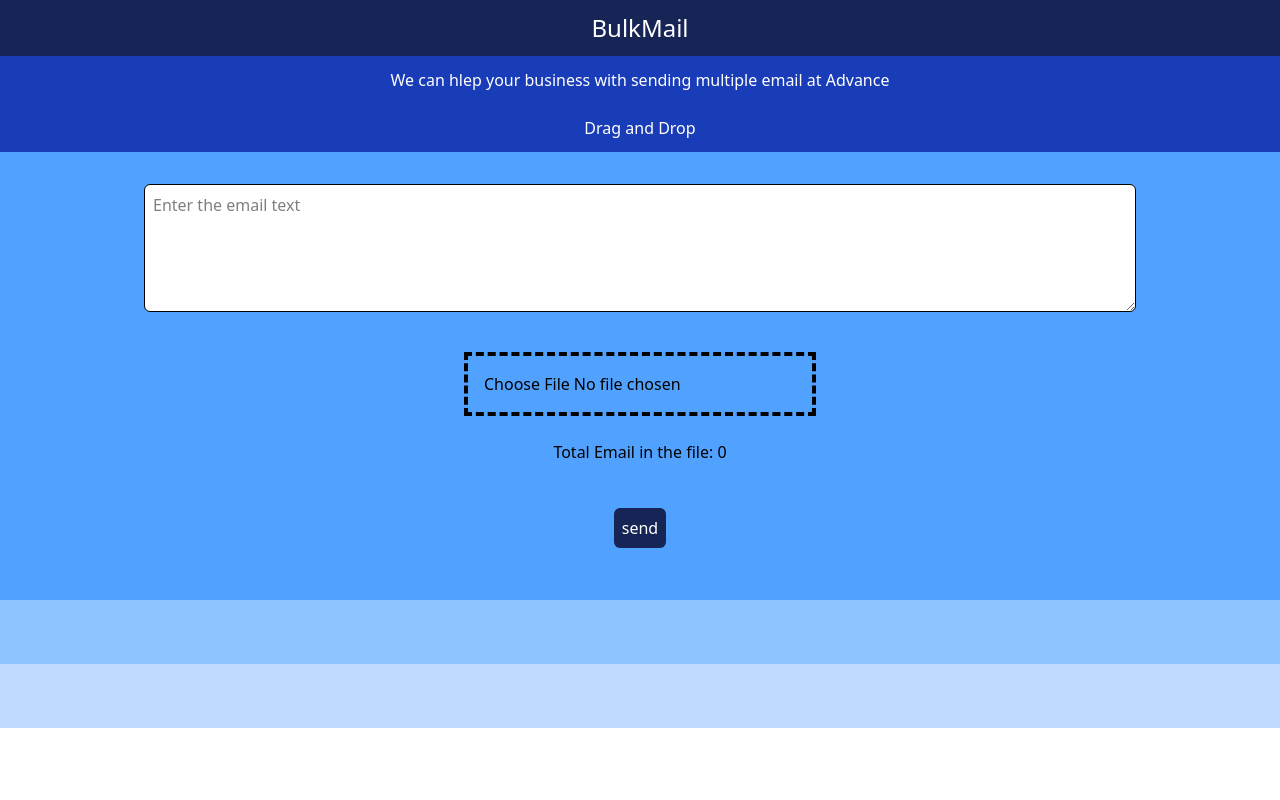
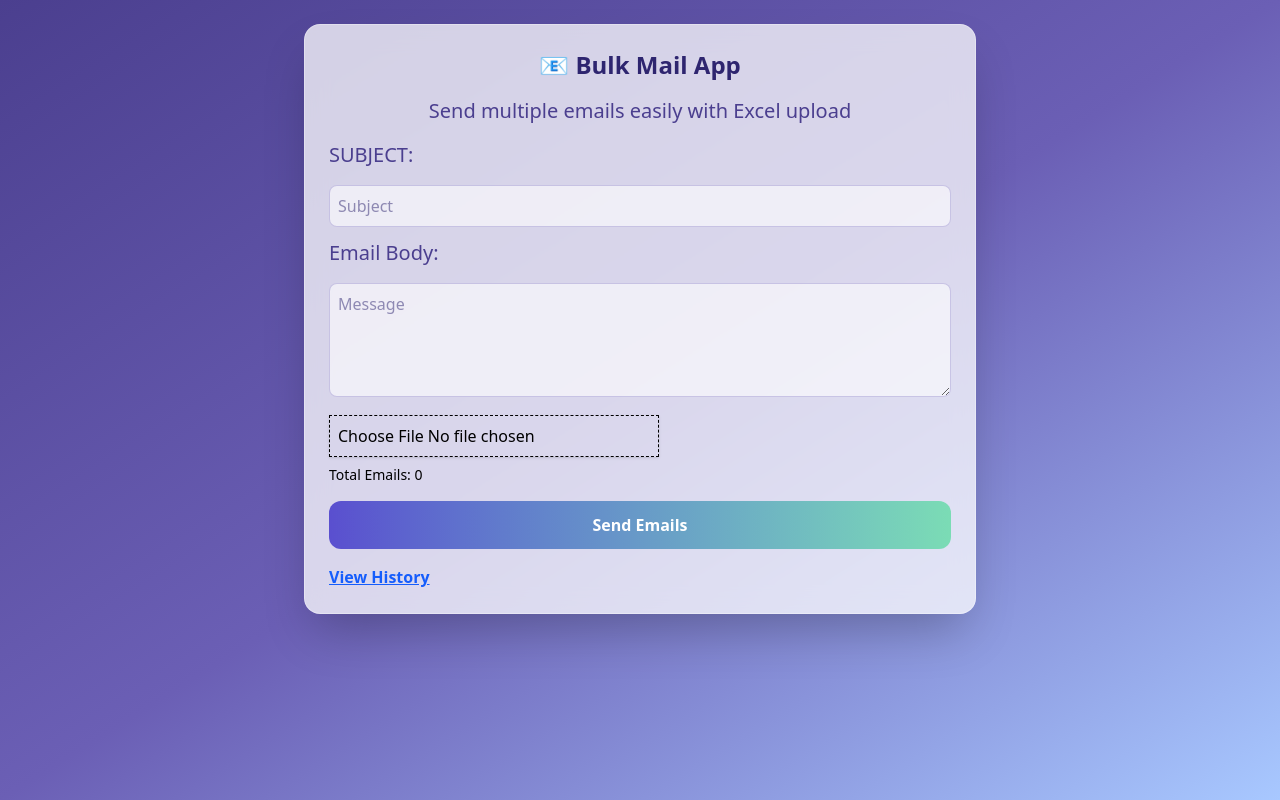
Before and after one commit to kElsana/Bulkmail-website, a React app in the folder frontend/: page / in a window 1280 px wide. Built offline with nearby package versions, Linux system fonts and the light colour scheme; the HTML template or start-up script is replaced by a standard one.

Commit message:
final updated pro

```diff
--- a/frontend/src/App.jsx
+++ b/frontend/src/App.jsx
@@ -6,83 +6,116 @@ import axios from 'axios'
 import * as XLSX from 'xlsx'
 
 function App() {
+
+const [subject, setSubject] = useState("")
   const [msg, setMsg] = useState("")
-  const [status, setStatus] = useState(false)
-  const [EmailList, setEmailList] = useState([])
+  const [emails, setEmails] = useState([])
+  const [loading, setLoading] = useState(false)
+  const [result, setResult] = useState(null)
+  const [history, setHistory] = useState([])
+  const [showHistory, setShowHistory] = useState(false)
 
-  function handleMsg(evt){
-    setMsg(evt.target.value)
+  const API = import.meta.env.VITE_API_URL
+
+  function handleFile(e) {
+    const reader = new FileReader()
+    reader.onload = ev => {
+      const workbook = XLSX.read(ev.target.result, { type: "binary" })
+      const sheet = workbook.Sheets[workbook.SheetNames[0]]
+      const data = XLSX.utils.sheet_to_json(sheet, { header: "A" })
+      setEmails(data.map(d => d.A))
+    }
+    reader.readAsBinaryString(e.target.files[0])
   }
 
-  function handlefile(evt){
-    const file = evt.target.files[0]
-    console.log(file)
-
-    const reader = new FileReader();
-    reader.onload =function(e){
-      const data = e.target.result
-      const workbook = XLSX.read(data, {type:'binary'})
-      const sheetName=workbook.SheetNames[0]
-      const worksheet=workbook.Sheets[sheetName]
-      const emaillist = XLSX.utils.sheet_to_json(worksheet, { header: "A" })
-
-      const totalemail = emaillist.map((item) => {
-        return item.A
-      })
-      setEmailList(totalemail)
-      console.log(totalemail)
-    }
-     reader.readAsBinaryString(file);
+  function send() {
+    setLoading(true)
+    axios.post(`${API}/sendemail`, {
+      subject,
+      msg,
+      EmailList: emails
+    }).then(res => {
+      setResult(res.data)
+      setLoading(false)
+    })
   }
 
-  function send(){
-    setStatus(true)
-    axios.post("https://bulkmail-website-4.onrender.com/sendemail",{msg:msg,EmailList:EmailList})
-    .then((data)=>{
-      if(data.data === true){
-        alert("Email Sent Successfully")
-        setStatus(false)
-      }else{
-        alert("Failed to sent email")
-      }
+  function loadHistory() {
+    axios.get(`${API}/history`).then(res => {
+      setHistory(res.data)
+      setShowHistory(true)
     })
   }
 
   return (
     <>
-       <div>
-        <div className='bg-blue-950 text-white text-center '>
-          <h1 className='text-2xl font-medium px-5 py-3'>BulkMail</h1>
+
+     <div className="min-h-screen bg-gradient-to-br from-[#4b3f8f] via-[#6b5fb5] to-[#a8c8ff] p-6">
+      <div className="max-w-2xl mx-auto rounded-2xl
+            bg-white/75 backdrop-blur-md
+            shadow-2xl border border-white/30 p-6">
+        <h1 className="text-2xl text-[#2e256f] font-bold text-center mb-4">📧 Bulk Mail App</h1>
+        <p className="text-xl text-[#4b3f8f] font-medium text-center mb-4">Send multiple emails easily with Excel upload</p>
+        <p className="text-xl text-[#4b3f8f] font-medium mb-4">SUBJECT:</p>
+
+        <input
+          className="w-full  mb-3 rounded-lg border border-[#6b5fb5]/30 bg-white/60 p-2 text-[#2e256f] focus:outline-none focus:ring-2 focus:ring-[#6b5fb5]"
+          placeholder="Subject"
+          value={subject}
+          onChange={e => setSubject(e.target.value)}
+        />
+
+        <p className="text-xl text-[#4b3f8f] font-medium mb-4">Email Body:</p>
+        <textarea
+          className="w-full mb-3 rounded-lg border border-[#6b5fb5]/30
+         bg-white/60 p-2 text-[#2e256f]
+         focus:outline-none focus:ring-2 focus:ring-[#6b5fb5]"
+          rows="4"
+          placeholder="Message"
+          value={msg}
+          onChange={e => setMsg(e.target.value)}
+        />
+
+        <input type="file" onChange={handleFile} className="mb-2 border border-dashed p-2 shadow" />
+        <p className="text-sm">Total Emails: {emails.length}</p>
+
+        <button
+          disabled={loading}
+          onClick={send}
+          className="w-full mt-4 py-3 rounded-xl font-semibold text-white bg-gradient-to-r from-[#5a4fcf] to-[#7bdcb5] hover:scale-[1.02] transition"
+        >
+          {loading ? "Sending..." : "Send Emails"}
+        </button>
+
+        {result && (
+          <div className="mt-4 text-sm text-[#2e256f]">
+            ✅ Success: {result.success} <br />
+            ❌ Failed: {result.failed}
+          </div>
+        )}
+
+        <button
+          onClick={loadHistory}
+          className="mt-4 text-blue-600 font-bold underline"
+        >
+          View History
+        </button>
+      </div>
+
+      {showHistory && (
+        <div className="max-w-3xl mx-auto mt-6 p-4 shadow  bg-white/60 backdrop-blur-sm
+        rounded-xl  border border-white/30 text-[#2e256f]">
+          <h2 className="font-bold mb-2">📜 Email History</h2>
+          {history.map(h => (
+            <div key={h._id} className="border-b py-2 text-sm">
+              <b>{h.subject}</b> | {h.total} mails |
+              ✅ {h.success} ❌ {h.failed}
+            </div>
+          ))}
         </div>
+      )}
+    </div>
 
-        <div className='bg-blue-800 text-white text-center '>
-          <h1 className=' font-medium px-5 py-3'>We can hlep your business with sending multiple email at Advance</h1>
-        </div>
-
-        <div className='bg-blue-800 text-white text-center '>
-          <h1 className=' font-medium px-5 py-3'>Drag and Drop</h1>
-        </div>
-
-        <div className='bg-blue-400 flex flex-col items-center text-black px-5 py-3'>
-          <textarea onChange={handleMsg} value={msg} name="" className='w-[80%] h-32 py-2 outline-none px-2 my-5 bg-white border border-black rounded-md' placeholder='Enter the email text'></textarea>
-
-
-        <div>
-          <input onChange={handlefile} type="file" className='border-4 border-dashed py-4 px-4 mt-5 mb-5'/>
-        </div>
-        <p className='p-1'>Total Email in the file: {EmailList.length}</p>
-
-
-          <button onClick={send} className='bg-blue-950 my-10 p-2 text-white font-medium rounded-md w-fit'>{status? "sending...":"send"}</button>
-
-        </div>
-         <div className='bg-blue-300 text-white text-center p-8'>
-
-        </div>
-         <div className='bg-blue-200 text-white text-center p-8'>
-
-        </div>
-      </div>
     </>
   )
 }
```
Also changed, not shown: 2 other files (tests, documents, lock files or other folders).
